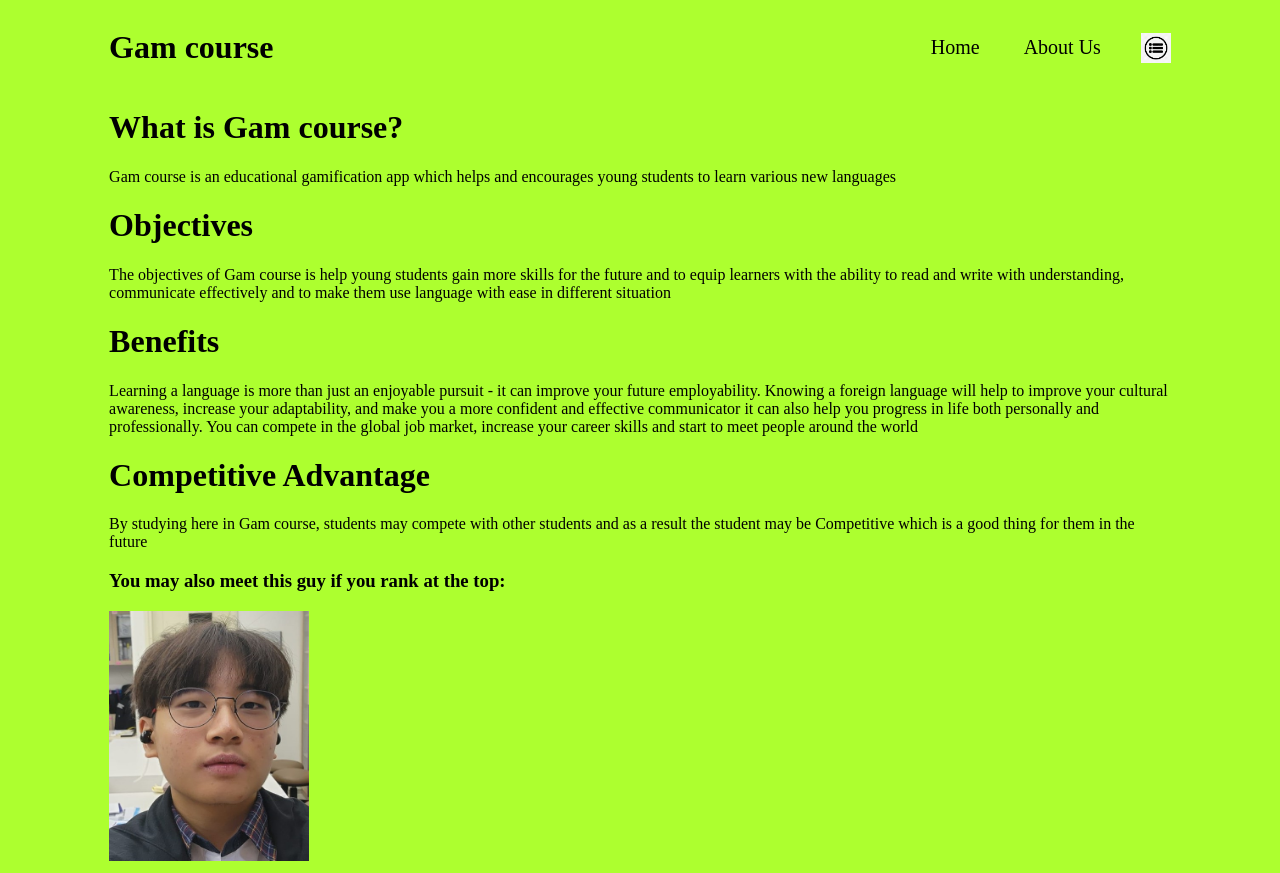
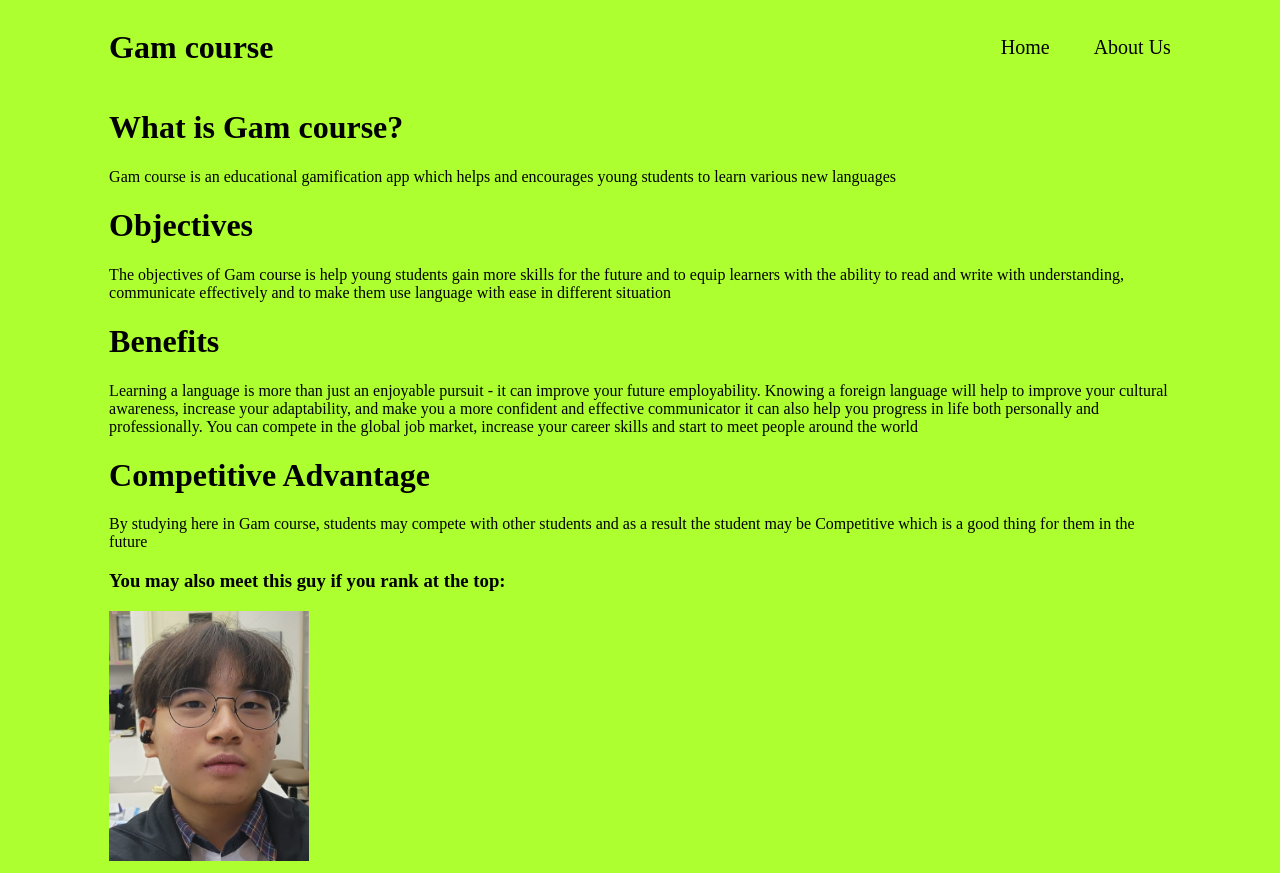
Before and after one commit to gamakagami/Educational-Gamification-App, a plain HTML site: page au gami.html in a window 1280 px wide. Drawn offline with Linux system fonts and the light colour scheme.

Commit message:
au gami.html

```diff
--- a/au gami.html
+++ b/au gami.html
@@ -16,7 +16,6 @@
                 <li><a href="au gami.html">About Us</a></li>
             </ul>
         </nav>
-        <img src="menus.png" class="menu-icon">
     </div>
     <div class="what">
         <h1>What is Gam course?</h1>
```
